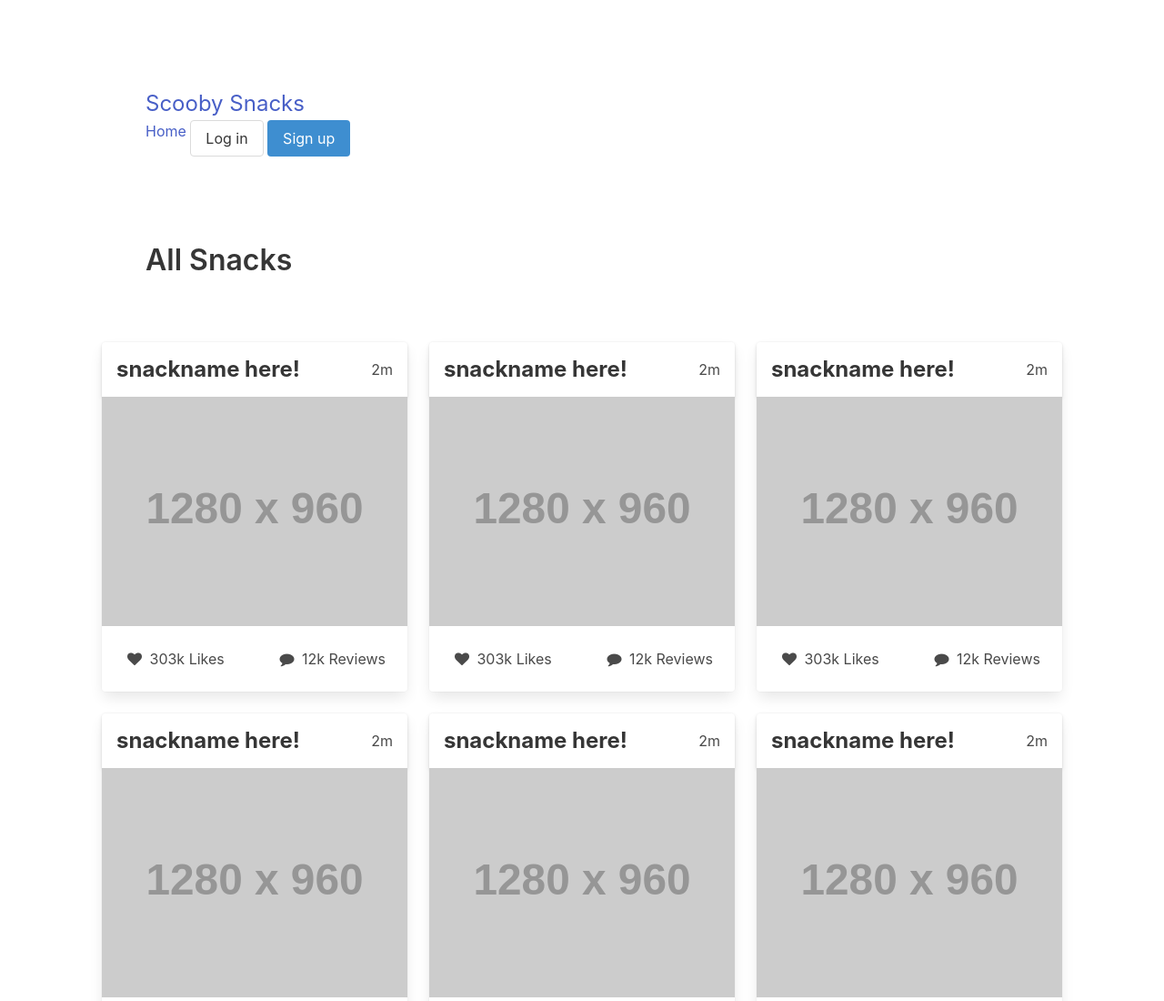
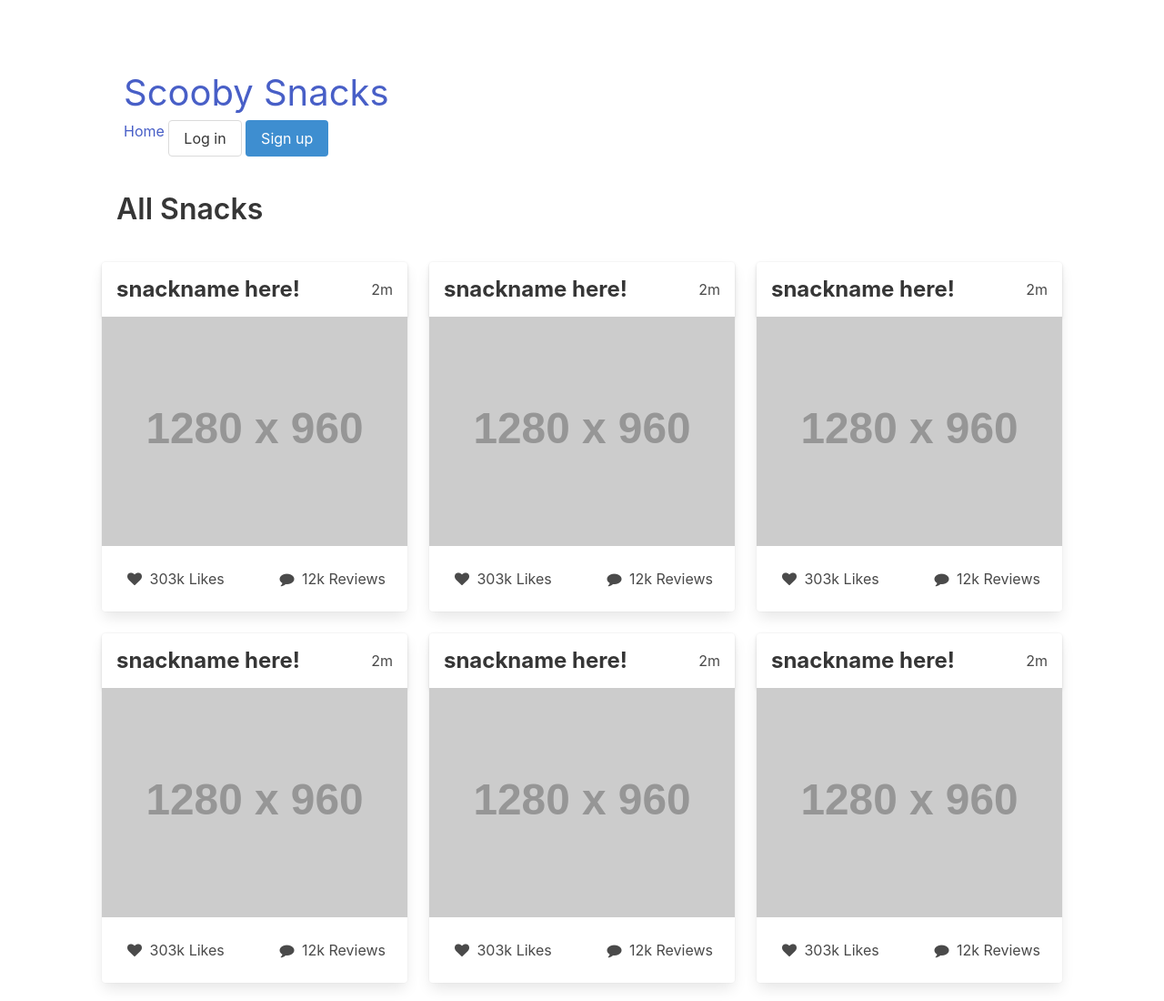
Before and after one commit to aahn84/galvanize-snacks-frontend, a plain HTML site: page index.html in a window 1280 px wide. Shown: the top 1100 px of the page at 91% size. Drawn offline with nearby package versions, Linux system fonts and the light colour scheme; placeholder pictures from the web are drawn by us.

Commit message:
change title nav bar padding

```diff
--- a/index.html
+++ b/index.html
@@ -16,7 +16,7 @@
 </head>
 
 <body>
-  <div class="container section">
+  <div id="bodyContainer" class="container section">
 
     <!-- NAV -->
     <nav class="nav section" id="top">
@@ -52,7 +52,7 @@
 
     <!-- ALL SNACKS -->
     <div id="allSnacks" class="container-fluid">
-      <div class="columns section">
+      <div id="allSnacksTitle" class="columns section">
 
         <div class="column is-8">
           <div class="title">All Snacks</div>
--- a/styles.css
+++ b/styles.css
@@ -1,5 +1,17 @@
 #navBarTitle {
-  font-size: 1.5em;
+  font-size: 2.5em;
+}
+
+#bodyContainer {
+  padding: 1 rem;
+}
+
+.nav {
+  padding: 1.5rem;
+}
+
+#allSnacksTitle {
+  padding: 1rem;
 }
 
 .card-header-title {
```
